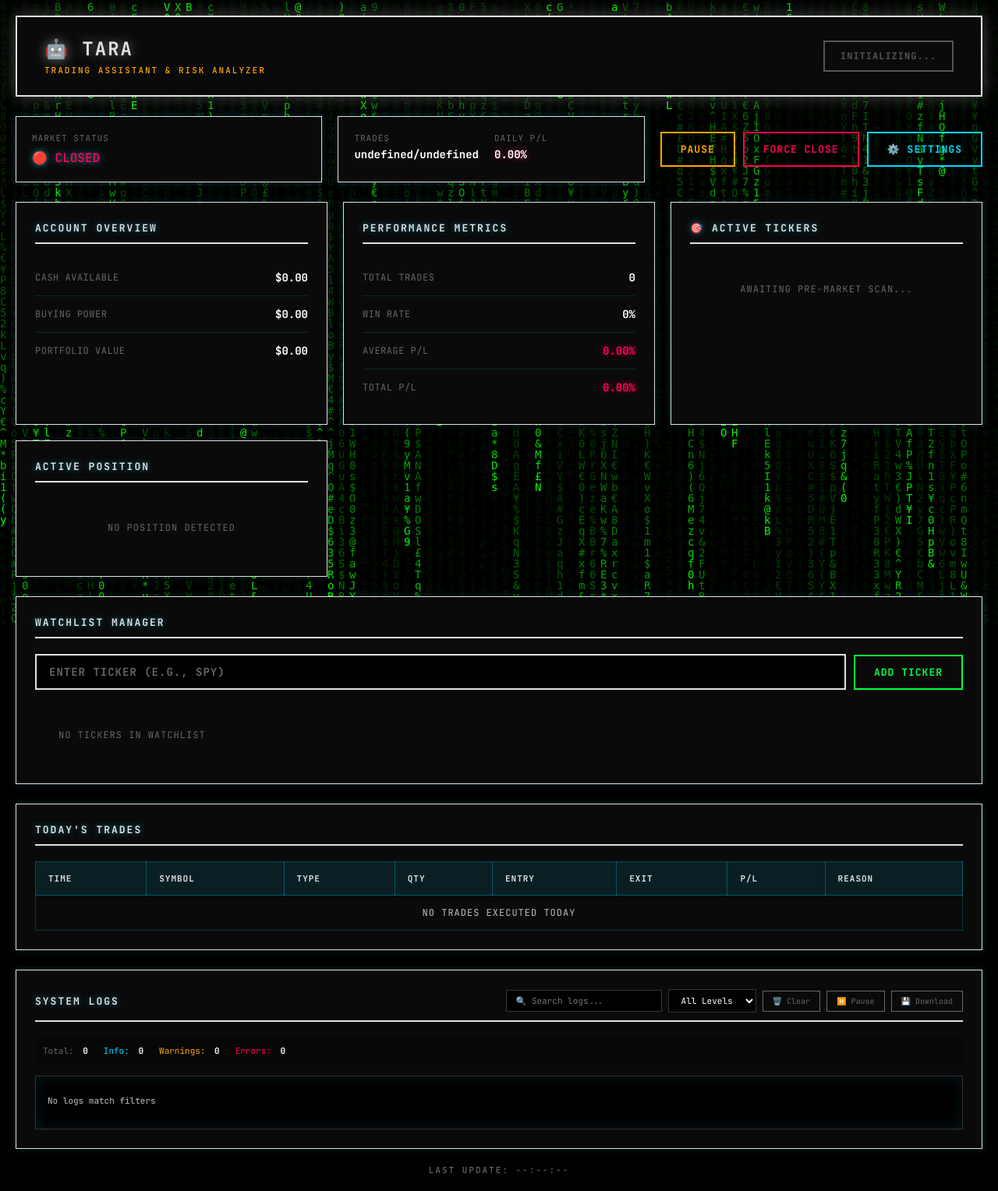
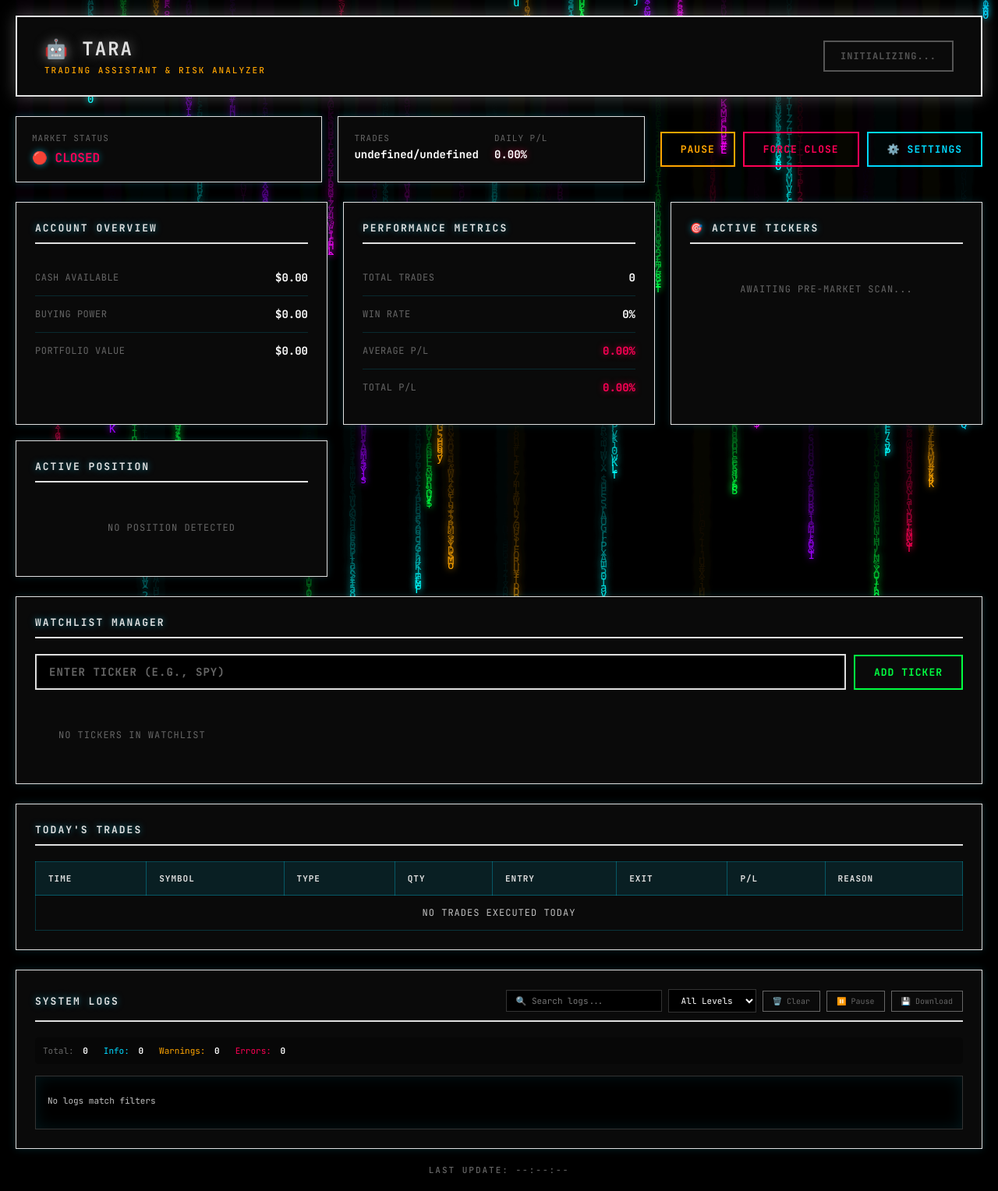
Before and after one commit to CodeShali/scalp-bot, a Flask app: page / in a window 1280 px wide. Shown: the whole page at 78% size. Run offline with Flask 3, Linux system fonts and the light colour scheme; data that the repository does not hold is empty; parts of the project's set-up code (start-up, migrations or seed data) failed here and were passed over.

Commit message:
Enhanced Matrix background with colorful rain and slower speed
Visual Improvements:
- Colorful falling characters (7 colors)
- Matrix green, cyan, pink, orange, purple, magenta
- Each column has its own random color
- Colors change when drops reset
- Glow effect on each character
- Individual speed per column (0.3-0.6x slower)
- Slower animation (50ms vs 33ms = 20 FPS vs 30 FPS)
- More visible trails with adjusted transparency

Colors Used:
- #00ff41 - Classic Matrix green
- #00d9ff - Cyan (TARA brand color)
- #ff0055 - Pink/Red
- #ffa500 - Orange
- #9d00ff - Purple
- #00ffff - Bright cyan
- #ff00ff - Magenta

Features:
- Each drop has unique color and speed
- Smooth glow effect (shadowBlur: 10px)
- Colors randomize on reset
- Slower, more mesmerizing effect
- Better readability of dashboard content

Perfect cyberpunk aesthetic for TARA! 🌈✨

```diff
--- a/static/matrix.js
+++ b/static/matrix.js
@@ -13,42 +13,68 @@ const charArray = chars.split('');
 const fontSize = 14;
 const columns = canvas.width / fontSize;
 
-// Array to store y position of each column
+// Array to store y position and color for each column
 const drops = [];
+const colors = [
+    '#00ff41',  // Matrix green
+    '#00d9ff',  // Cyan
+    '#ff0055',  // Pink/Red
+    '#ffa500',  // Orange
+    '#9d00ff',  // Purple
+    '#00ffff',  // Bright cyan
+    '#ff00ff',  // Magenta
+];
+
 for (let i = 0; i < columns; i++) {
-    drops[i] = Math.random() * -100; // Start at random positions
+    drops[i] = {
+        y: Math.random() * -100,
+        color: colors[Math.floor(Math.random() * colors.length)],
+        speed: 0.3 + Math.random() * 0.3  // Random speed between 0.3-0.6
+    };
 }
 
 // Draw function
 function draw() {
     // Black background with slight transparency for trail effect
-    ctx.fillStyle = 'rgba(0, 0, 0, 0.05)';
+    ctx.fillStyle = 'rgba(0, 0, 0, 0.08)';
     ctx.fillRect(0, 0, canvas.width, canvas.height);
 
-    // Green text
-    ctx.fillStyle = '#0f0';
     ctx.font = fontSize + 'px monospace';
 
     // Loop through drops
     for (let i = 0; i < drops.length; i++) {
+        const drop = drops[i];
+
         // Random character
         const text = charArray[Math.floor(Math.random() * charArray.length)];
 
+        // Set color for this drop
+        ctx.fillStyle = drop.color;
+
+        // Add glow effect
+        ctx.shadowBlur = 10;
+        ctx.shadowColor = drop.color;
+
         // Draw character
-        ctx.fillText(text, i * fontSize, drops[i] * fontSize);
+        ctx.fillText(text, i * fontSize, drop.y * fontSize);
+
+        // Reset shadow
+        ctx.shadowBlur = 0;
 
         // Reset drop to top randomly after it crosses screen
-        if (drops[i] * fontSize > canvas.height && Math.random() > 0.975) {
-            drops[i] = 0;
+        if (drop.y * fontSize > canvas.height && Math.random() > 0.975) {
+            drop.y = 0;
+            drop.color = colors[Math.floor(Math.random() * colors.length)];
+            drop.speed = 0.3 + Math.random() * 0.3;
         }
 
-        // Increment Y position
-        drops[i]++;
+        // Increment Y position with individual speed
+        drop.y += drop.speed;
     }
 }
 
-// Animation loop
-setInterval(draw, 33); // ~30 FPS
+// Animation loop - slower refresh rate
+setInterval(draw, 50); // ~20 FPS (slower)
 
 // Resize canvas on window resize
 window.addEventListener('resize', () => {
--- a/templates/dashboard.html
+++ b/templates/dashboard.html
@@ -234,7 +234,7 @@
         </div>
     </div>
 
-    <script src="/static/matrix.js"></script>
+    <script src="/static/matrix.js?v=2"></script>
     <script src="/static/dashboard.js?v=8"></script>
 </body>
 </html>
```
